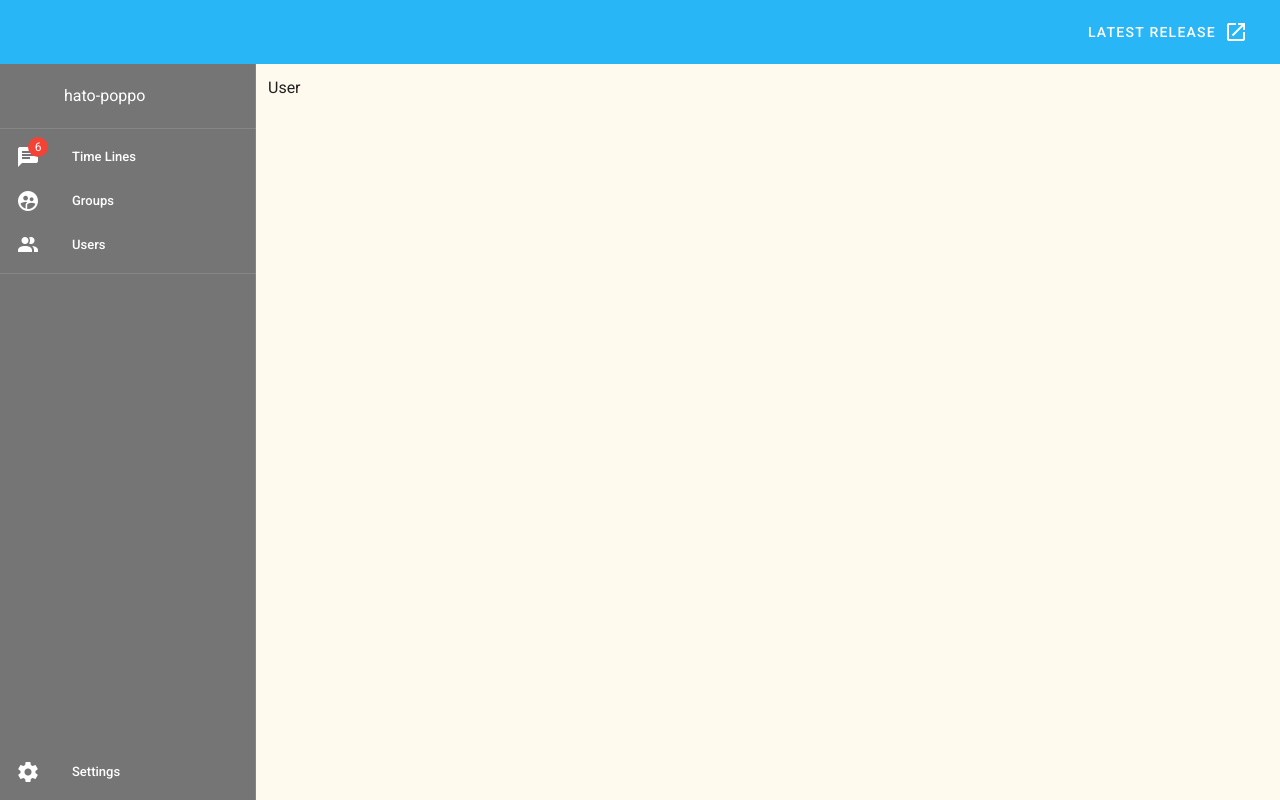
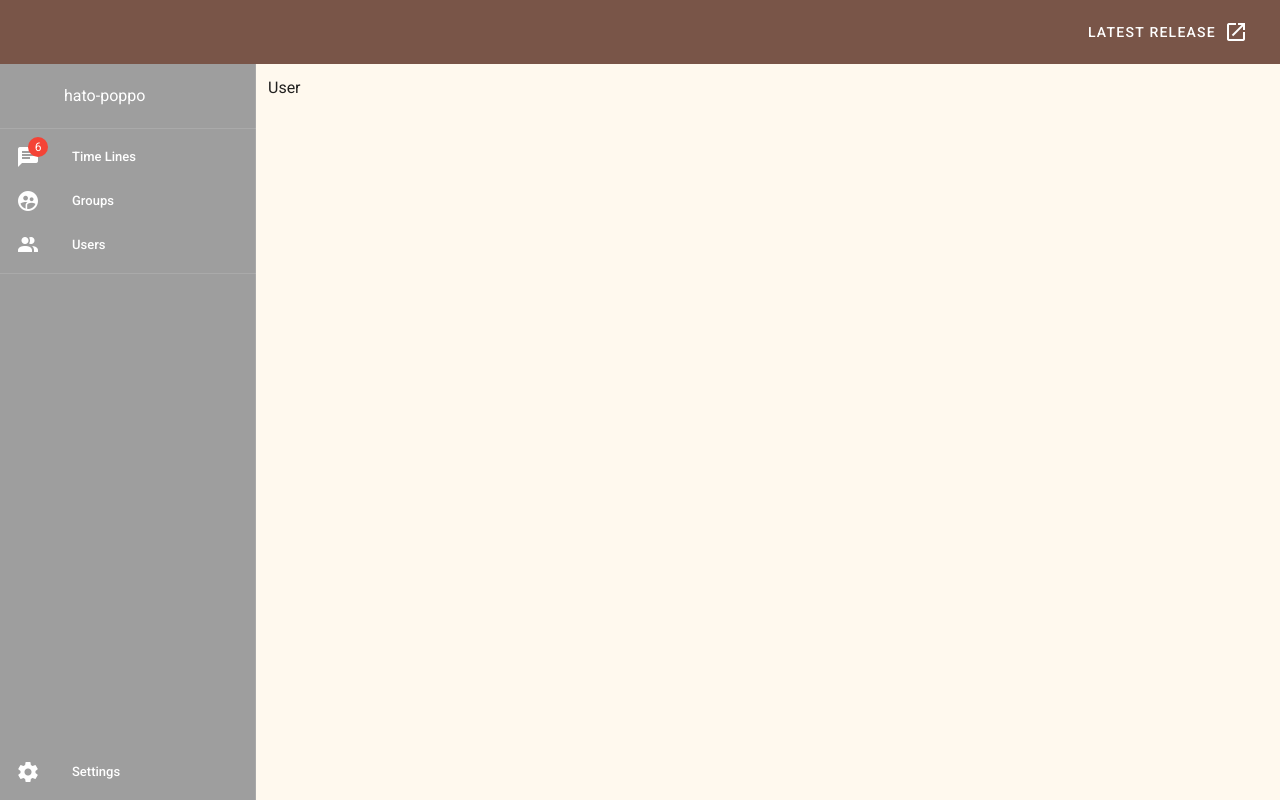
Before and after one commit to hato-poppo/sns-front-end, a Vue app: page /user in a window 1280 px wide. Built offline with nearby package versions, Linux system fonts and the light colour scheme.

Commit message:
[Change] Site theme.

```diff
--- a/src/plugins/vuetify.ts
+++ b/src/plugins/vuetify.ts
@@ -9,9 +9,10 @@ export default new Vuetify({
   theme: {
     themes: {
       light: {
-        primary: colors.lightBlue.lighten1,
-        secondary: colors.lightBlue.base,
-        accent: colors.grey.darken1,
+        primary: colors.brown.base,
+        secondary: colors.orange.accent2,
+        accent: colors.grey.base,
+        transparent: colors.shades.transparent, // この指定で透明にしたかったけど効かず
       },
     },
   },
```
